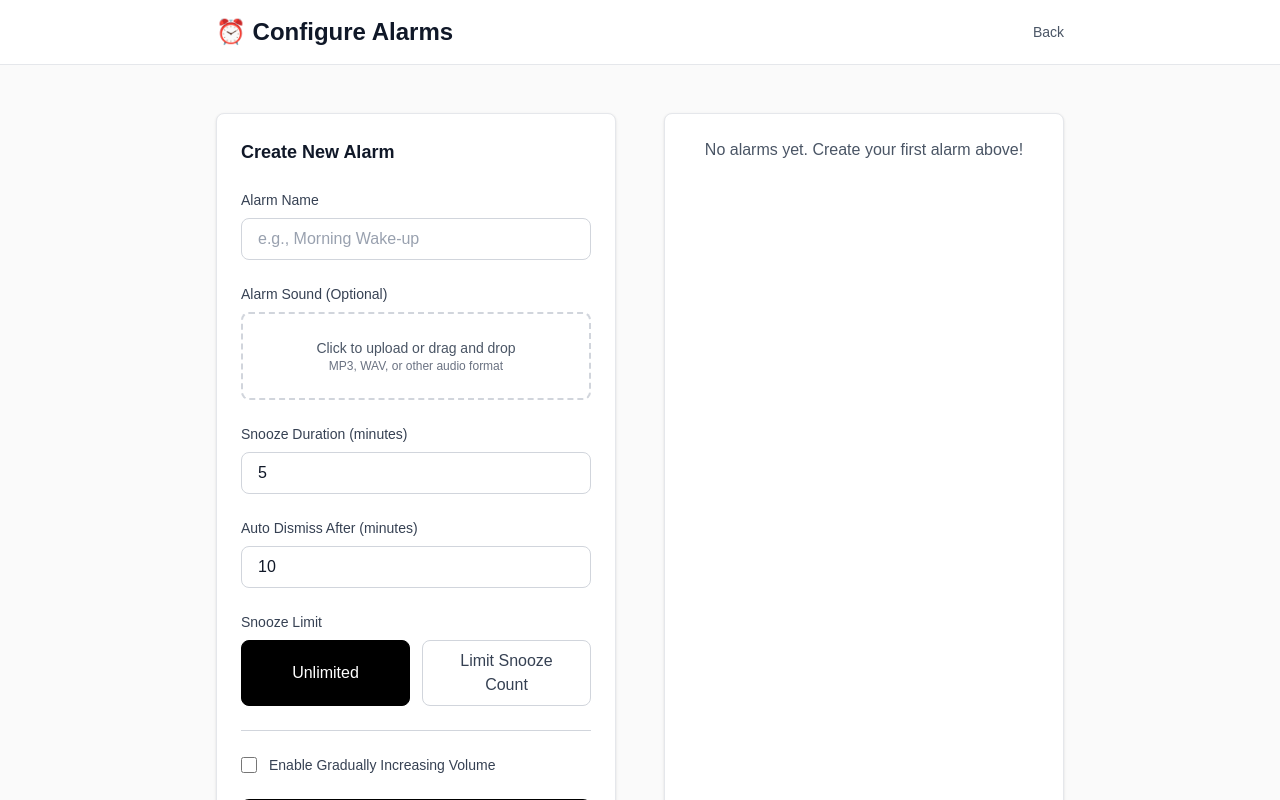
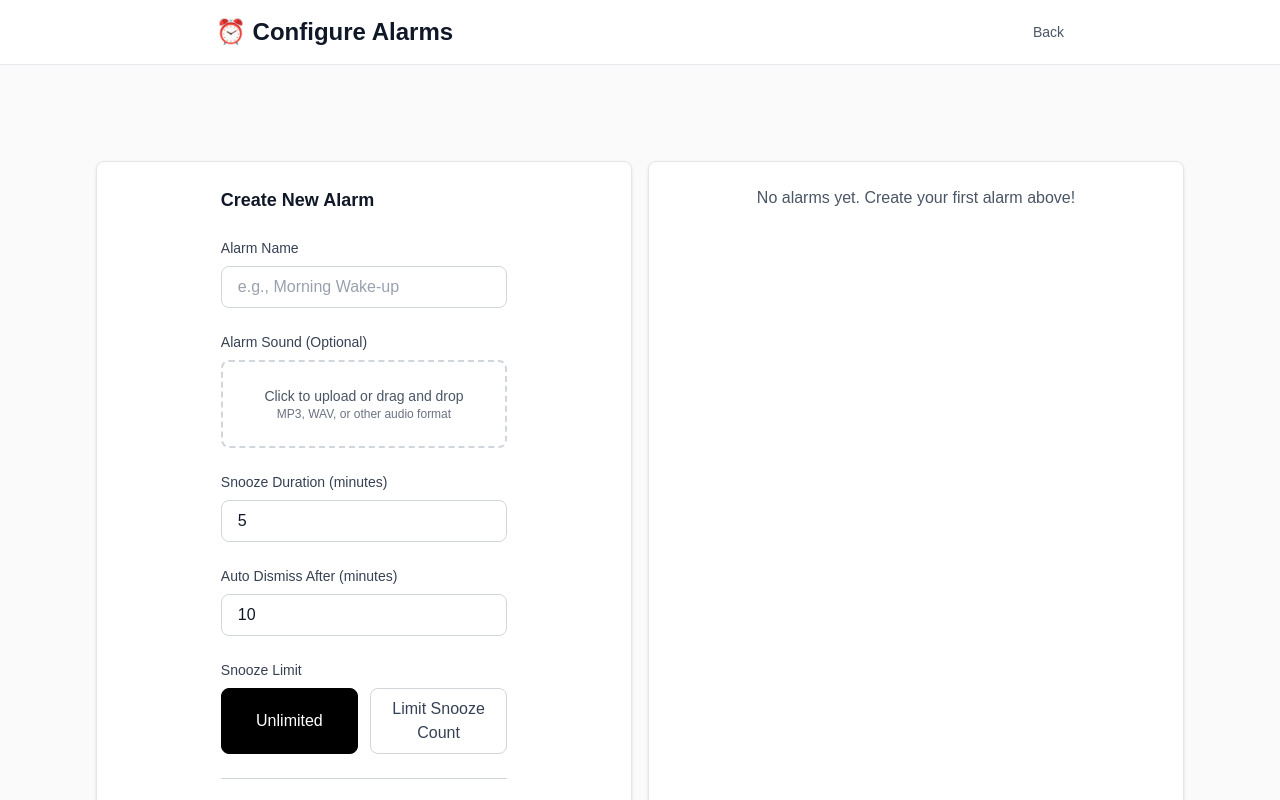
Before and after one commit to shahrierNafis/alarm-frontend, a Next.js app: page /configure in a window 1280 px wide. Shown: the top 800 px of the page. Built offline with nearby package versions, Linux system fonts and the light colour scheme.

Commit message:
refactor: simplify layout and styling in AlarmForm, AlarmList, and ConfigurePage components

```diff
--- a/app/components/AlarmForm.tsx
+++ b/app/components/AlarmForm.tsx
@@ -150,7 +150,7 @@ export default function AlarmForm({ onSuccess, alarm, onEditCancel }: AlarmFormP
   };
 
   return (
-    <form onSubmit={handleSubmit} className="w-full max-w-md space-y-6">
+    <form onSubmit={handleSubmit} className="w-full space-y-6">
       {/* Alarm Name */}
       <div>
         <label htmlFor="name" className="block text-sm font-medium text-gray-700 dark:text-gray-300">
--- a/app/components/AlarmList.tsx
+++ b/app/components/AlarmList.tsx
@@ -50,13 +50,13 @@ export default function AlarmList({ onEditAlarm }: AlarmListProps) {
   }
 
   return (
-    <div className="w-full max-w-2xl space-y-4">
+    <div className="w-full space-y-4">
       <h2 className="text-lg font-semibold text-gray-900 dark:text-white">Your Alarms</h2>
-      <div className="grid gap-4 grid-cols-1 sm:grid-cols-2">
+      <div className="flex flex-wrap gap-2">
         {alarms.map((alarm) => (
           <div
             key={alarm.id}
-            className="rounded-lg border border-gray-200 bg-white p-4 dark:border-gray-700 dark:bg-gray-800"
+            className="rounded-lg border border-gray-200 bg-white p-4 dark:border-gray-700 dark:bg-gray-800 grow"
           >
             <h3 className="font-semibold text-gray-900 dark:text-white">{alarm.name}</h3>
             <p className="text-sm text-gray-600 dark:text-gray-400 mt-1">
--- a/app/configure/page.tsx
+++ b/app/configure/page.tsx
@@ -37,10 +37,10 @@ export default function ConfigurePage() {
       </header>
 
       {/* Main Content */}
-      <main className="flex-1 w-full max-w-4xl mx-auto px-4 py-12 sm:px-6">
-        <div className="grid gap-12 grid-cols-1 lg:grid-cols-2">
+      <main className="flex-1 w-full mx-auto p-4 sm:p-24">
+        <div className="grid gap-4 grid-cols-1 lg:grid-cols-2 w-full">
           {/* Form Section */}
-          <div className="bg-white rounded-lg p-6 shadow-sm border border-gray-200 dark:bg-gray-800 dark:border-gray-700">
+          <div className="bg-white rounded-lg p-6 shadow-sm border border-gray-200 dark:bg-gray-800 dark:border-gray-700 grid columns-1 justify-center">
             <h2 className="text-lg font-semibold mb-6 text-gray-900 dark:text-white">
               {editingAlarm ? "✏️ Edit Alarm" : "Create New Alarm"}
             </h2>
```
